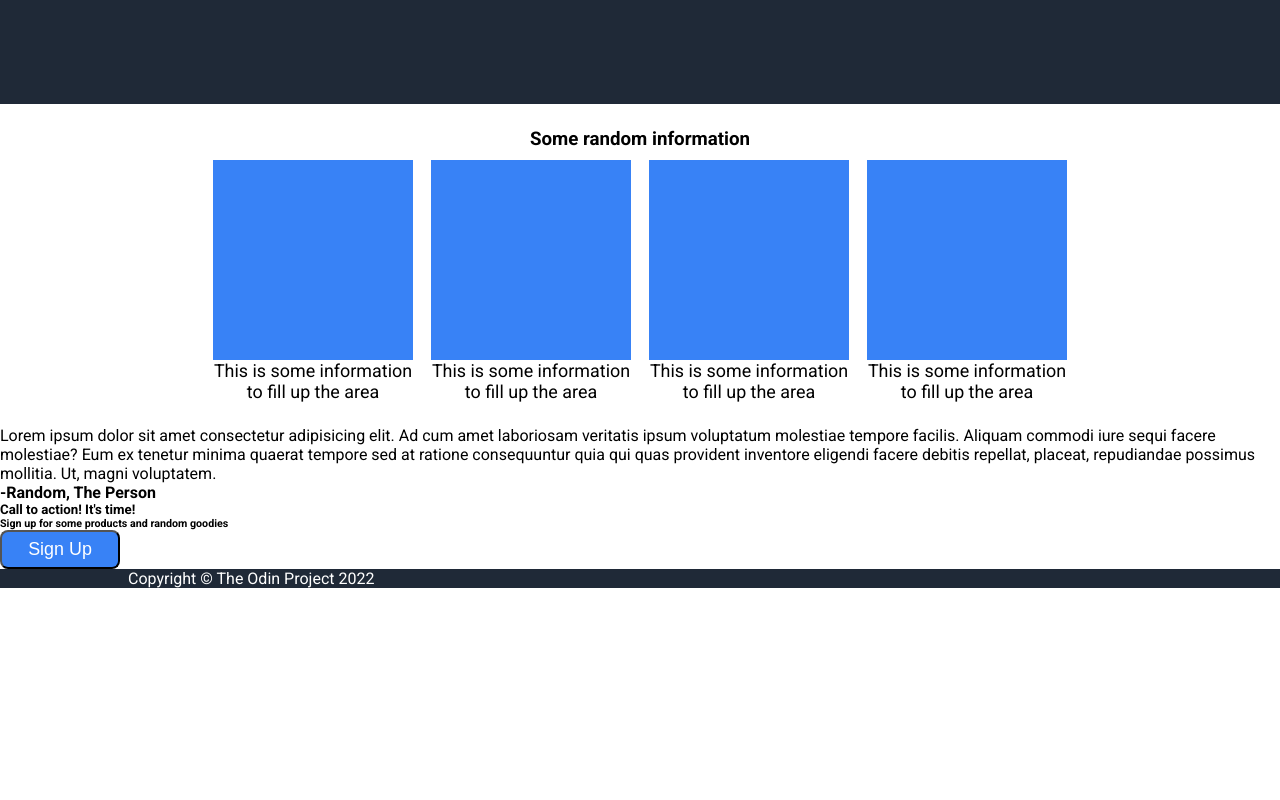
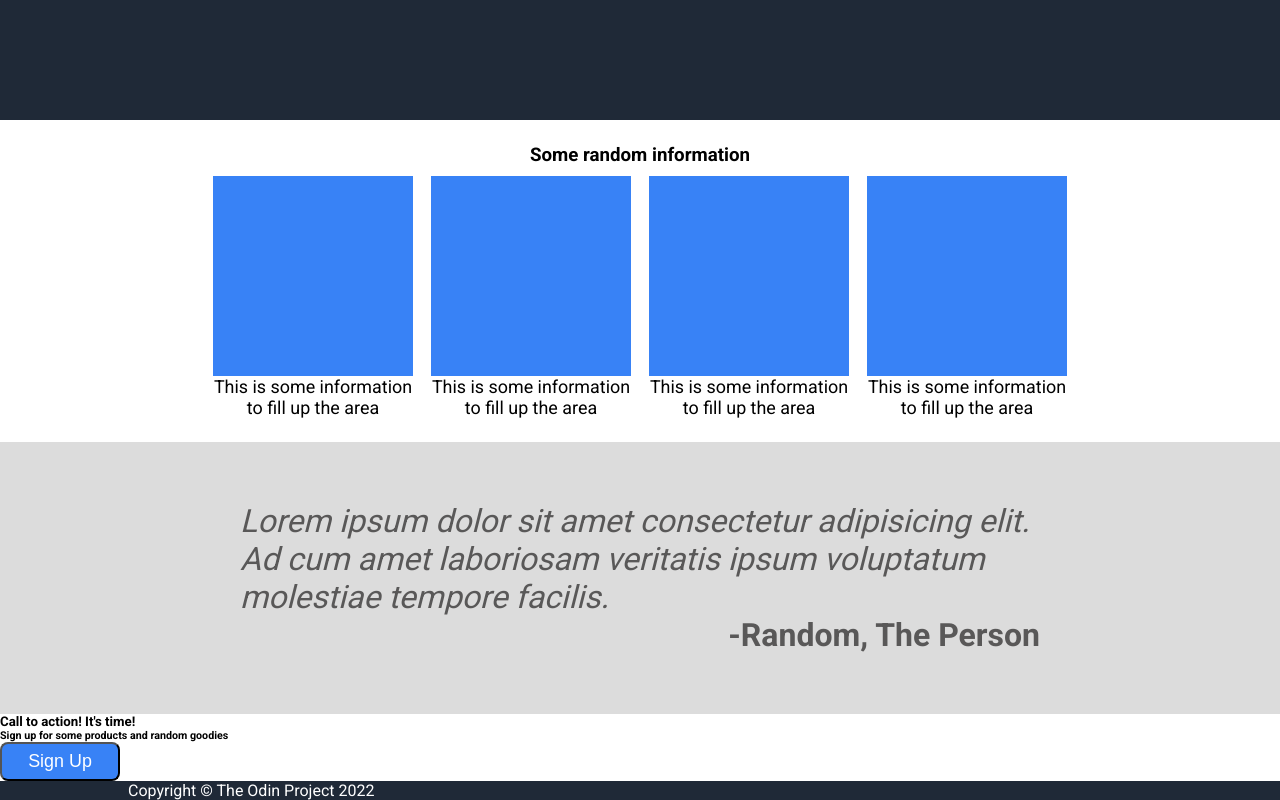
Before and after one commit to guwayriam/landing-page, a plain HTML site: page index.html in a window 1280 px wide. Shown: the part 393-1193 px from the top of the page. Before the commit the page ends 981 px from the top, so only its background shows below. Drawn offline with Linux system fonts and the light colour scheme.

Commit message:
grey section done

```diff
--- a/index.html
+++ b/index.html
@@ -61,9 +61,16 @@
 
 
         <div class="grey">
-            <p>Lorem ipsum dolor sit amet consectetur adipisicing elit. Ad cum amet laboriosam veritatis ipsum voluptatum molestiae tempore facilis. Aliquam commodi iure sequi facere molestiae? Eum ex tenetur minima quaerat tempore sed at ratione consequuntur quia qui quas provident inventore eligendi facere debitis repellat, placeat, repudiandae possimus mollitia. Ut, magni voluptatem.</p>
-            <p><strong>-Random, The Person</strong></p>
+            <div class="quote">
+                <div class="comment">
+                    <em>Lorem ipsum dolor sit amet consectetur adipisicing elit. Ad cum amet laboriosam veritatis ipsum voluptatum molestiae tempore facilis.</em>
+                </div>
+                <div class="random">
+                    <strong>-Random, The Person</strong>
+                </div>
+            </div>
         </div>
+
         <div class="banner" >
             <h5>Call to action! It's time!</h5>
             <h6>Sign up for some products and random goodies</h6>
--- a/style.css
+++ b/style.css
@@ -40,7 +40,7 @@ li{
     display: flex;
     justify-content: space-between;
     align-items: baseline;
-
+    padding-top: 16px;
 }
 
 .top-content{
@@ -76,12 +76,13 @@ li{
 }
 .mid{
     display: flex;
-    flex-shrink: 1;
+    flex-wrap: wrap;
     justify-content: center;
     gap: 18px;
 }
 .mid-image{
     display: flex;
+
     flex-direction: column;
     align-items: center;
     max-width: 200px;
@@ -91,6 +92,24 @@ li{
     width: 200px;
     height: 200px;
     background-color: #3882F6;
+}
+
+.grey{
+    background-color: gainsboro ;
+    color: rgb(89, 88, 88);
+    padding: 60px;
+    display: flex;
+    flex-direction: column;
+    align-items: center;
+    font-size: 2rem;
+}
+
+.quote{
+    max-width: 800px;
+}
+.random{
+    display: flex;
+    justify-self: flex-end;
 }
 
 button{
```
